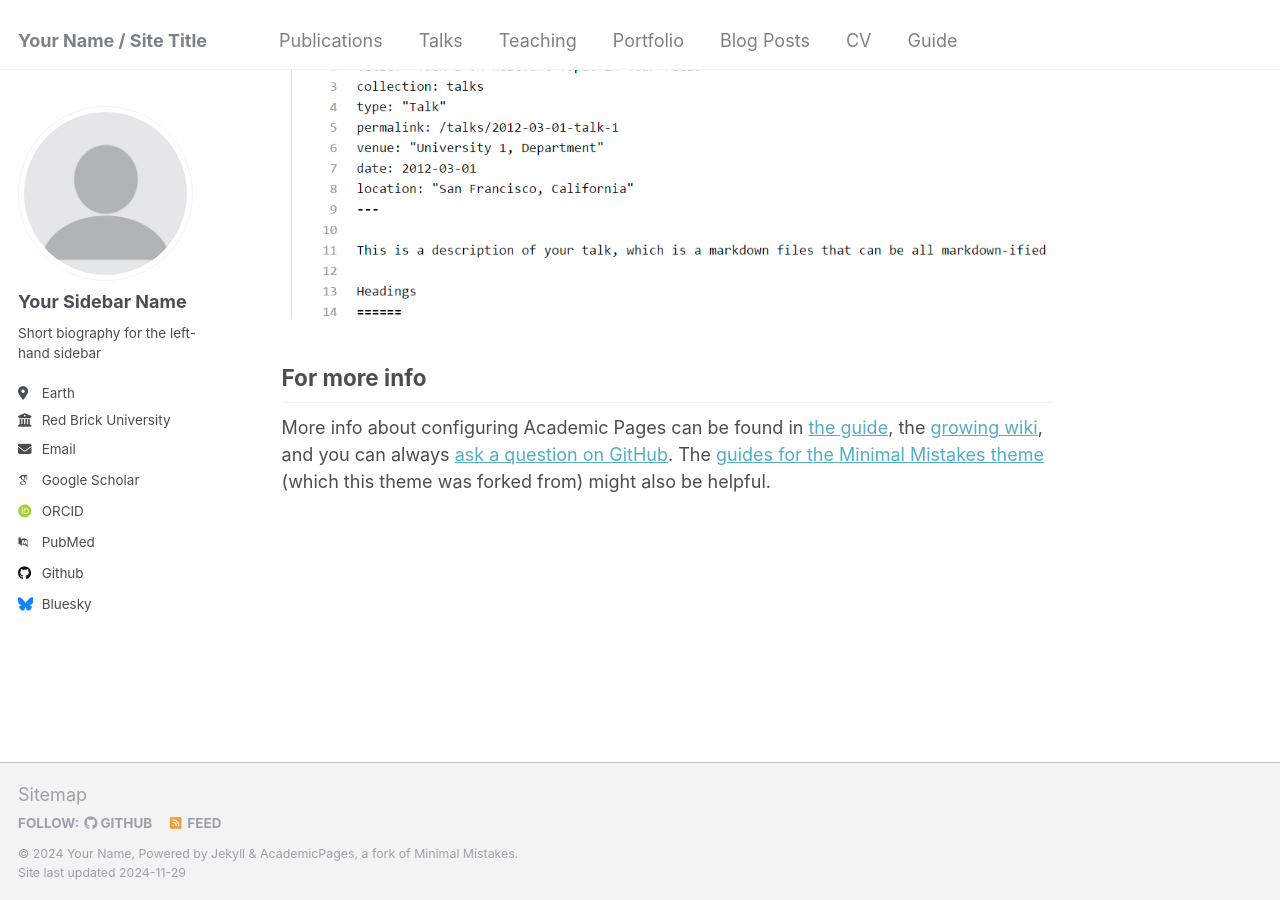
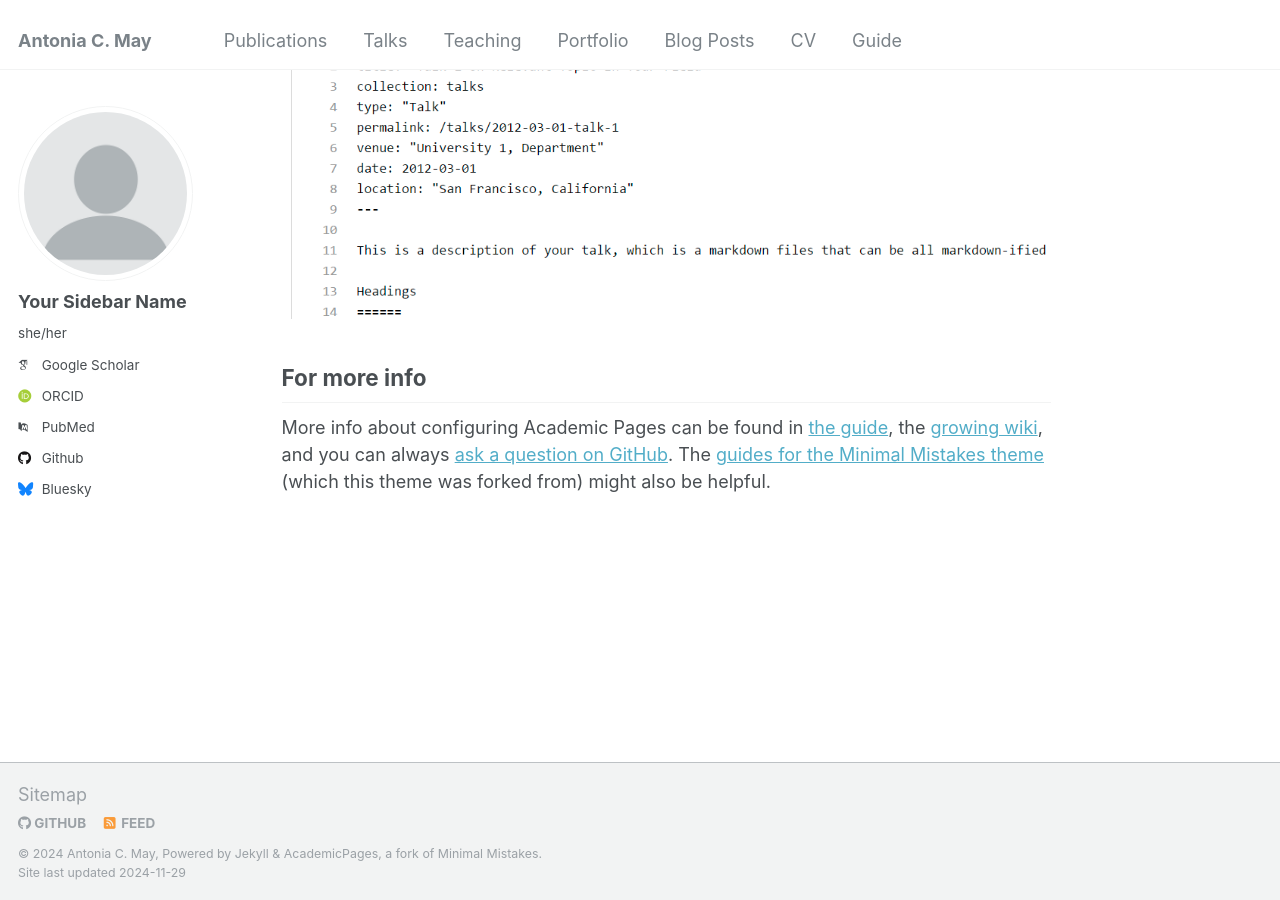
Before and after one commit to mayantonia/mayantonia.github.io, a Jekyll site: the page built from _pages/about.md, in a window 1280 px wide and 900 px high, scrolled down 2643 px. Built offline with Jekyll 4.4.1, drawn with Linux system fonts in a browser that asks for light colours; some web fonts are replaced.

Commit message:
Update _config.yml

```diff
--- a/_config.yml
+++ b/_config.yml
@@ -7,14 +7,14 @@
 # server process.
 
 # Basic Site Settings
-locale                   : "en-US"
-title                    : "Your Name / Site Title"
+locale                   : "de"
+title                    : "Antonia C. May"
 title_separator          : "-"
-name                     : &name "Your Name"
-description              : &description "personal description"
-url                      : https://academicpages.github.io # the base hostname & protocol for your site e.g. "https://[your GitHub username].github.io"
+name                     : &name "Antonia C. May"
+description              : &description "National Identities, Political Behaviour, Identity Activation, Data Harmonisation"
+url                      : https://www.antoniamay.com # the base hostname & protocol for your site e.g. "https://[your GitHub username].github.io"
 baseurl                  : "" # the subpath of your site, e.g. "/blog"
-repository               : "academicpages/academicpages.github.io"
+repository               : "mayantonia/mayantonia.github.io"
 
 # Site Author - The following control what appear as part of the author content on the side bar.
 #               If a field is blank the icon and link will not appear, otherwise it will be shown.
@@ -23,12 +23,12 @@ author:
   # Biographic information
   avatar           : "profile.png"
   name             : "Your Sidebar Name"
-  pronouns         : # example: "she/her"
-  bio              : "Short biography for the left-hand sidebar"
-  location         : "Earth"
-  employer         : "Red Brick University"
+  pronouns         : "she/her"
+  bio              : # "Short biography for the left-hand sidebar"
+  location         : # "Earth"
+  employer         : # "Red Brick University"
   uri              : # URL
-  email            : "none@example.org"
+  email            : # "none@example.org"
 
   # Academic websites
   arxiv            : # URL - Update with the correct link to your profile
```
